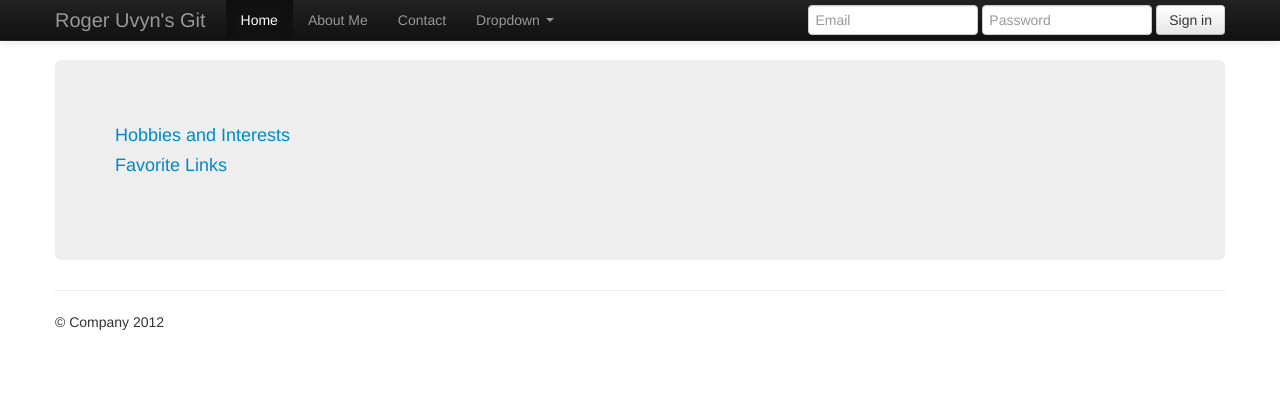
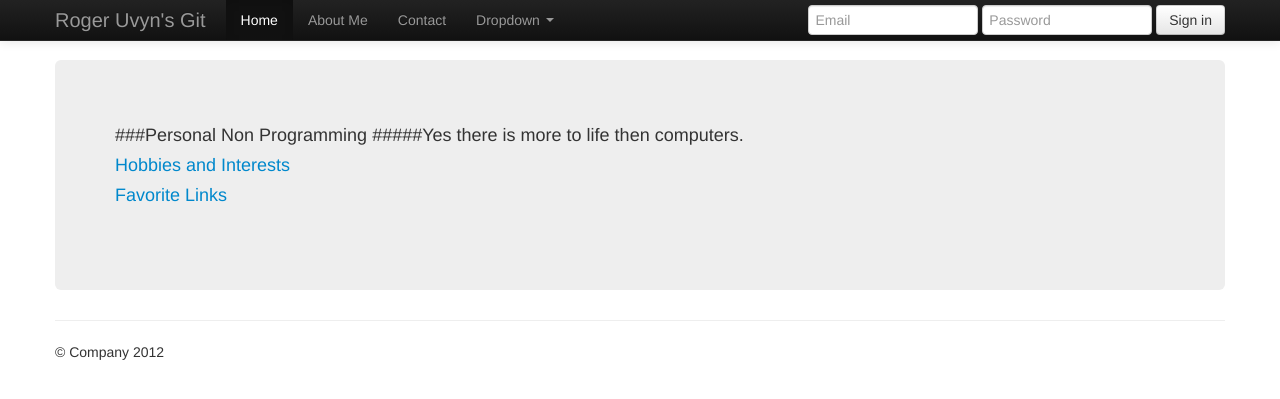
Before and after one commit to RogerUvyn/rogeruvyn.github.com, a Jekyll site: the page built from personal/interests.markdown, in a window 1280 px wide. Shown: the top 399 px of the page. Built offline with Jekyll 4.4.1, drawn with Linux system fonts in a browser that asks for light colours.

Commit message:
Rel 1.45
Rel 1.45

```diff
--- a/personal/interests.markdown
+++ b/personal/interests.markdown
@@ -2,7 +2,11 @@
 layout: default
 ---
 
+
+
 <div class="hero-unit">
+  ###Personal Non Programming
+  #####Yes there is more to life then computers.
   <ul class="nav">
       <li class="dropdown">
       <a href="#" class="dropdown-toggle" data-toggle="dropdown">Hobbies and Interests</a>
```
